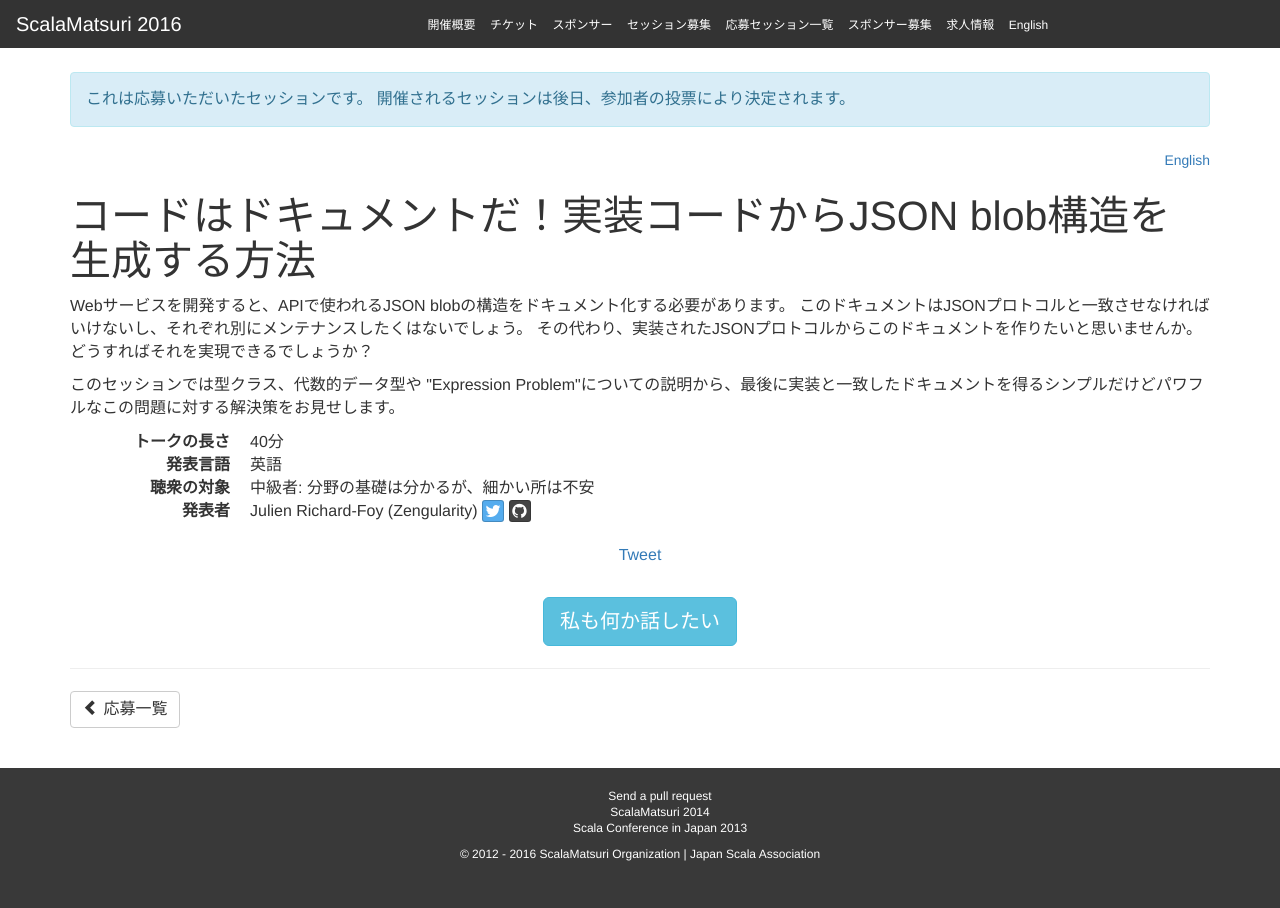
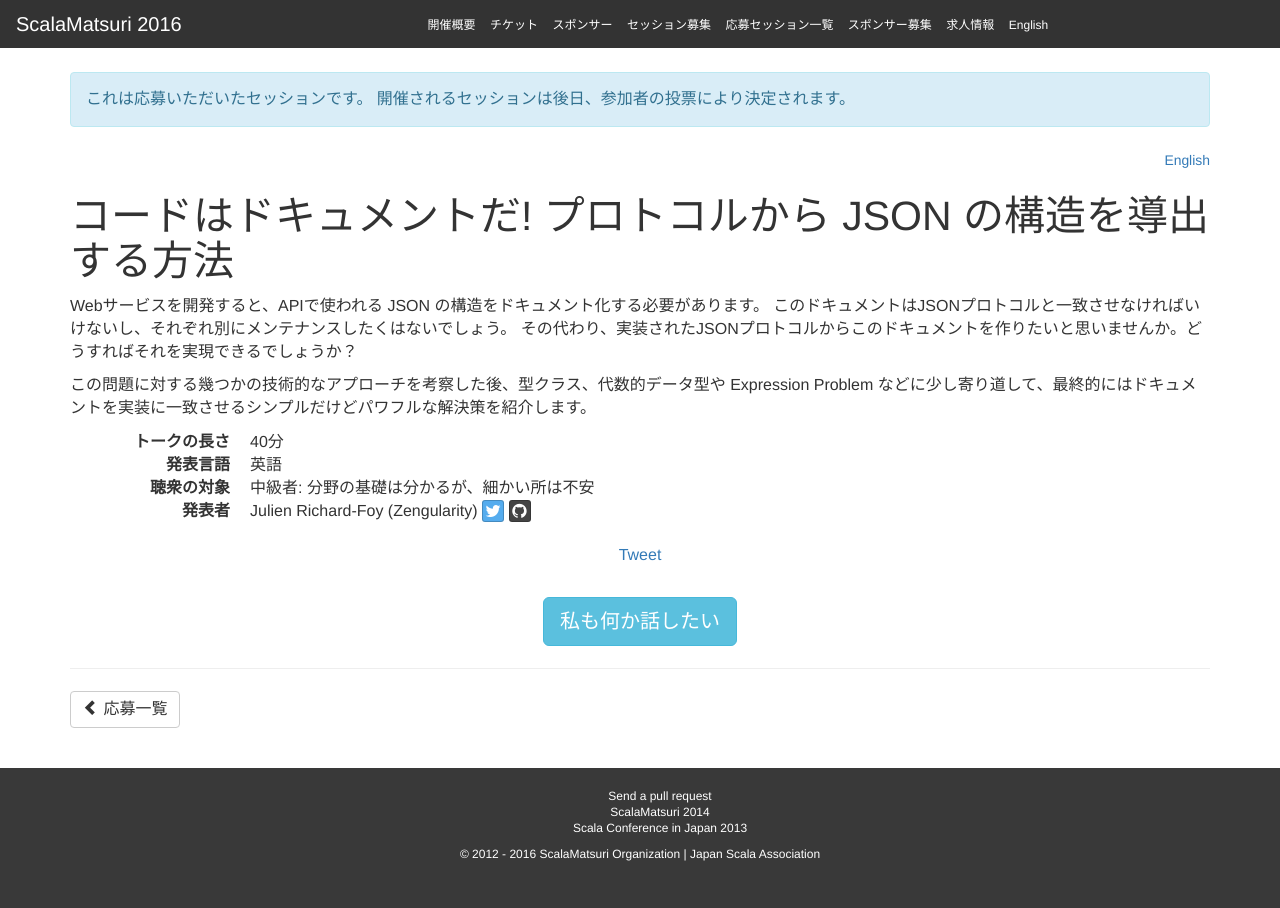
Before and after one commit to scalajp/2016.scalamatsuri.org, a Jekyll site: the page built from _candidates_ja/JulienRichardFoy_2.html, in a window 1280 px wide. Built offline with Jekyll 4.4.1, drawn with Linux system fonts in a browser that asks for light colours; nearby versions of some CDN libraries; comment, search, counter and statistics services are not loaded.

Commit message:
Updated JulienRichardFoy_2.html

```diff
--- a/_candidates_ja/JulienRichardFoy_2.html
+++ b/_candidates_ja/JulienRichardFoy_2.html
@@ -1,6 +1,6 @@
 ---
 name: Julien Richard-Foy
-title: コードはドキュメントだ！実装コードからJSON blob構造を生成する方法
+title: コードはドキュメントだ! プロトコルから JSON の構造を導出する方法
 length: 40
 audience: Intermediate
 language: English
@@ -10,8 +10,8 @@ icon:
 organization: Zengularity
 ---
 <p>
-Webサービスを開発すると、APIで使われるJSON blobの構造をドキュメント化する必要があります。
+Webサービスを開発すると、APIで使われる JSON の構造をドキュメント化する必要があります。
 このドキュメントはJSONプロトコルと一致させなければいけないし、それぞれ別にメンテナンスしたくはないでしょう。
 その代わり、実装されたJSONプロトコルからこのドキュメントを作りたいと思いませんか。どうすればそれを実現できるでしょうか？
 </p>
-<p>このセッションでは型クラス、代数的データ型や "Expression Problem"についての説明から、最後に実装と一致したドキュメントを得るシンプルだけどパワフルなこの問題に対する解決策をお見せします。</p>
+<p>この問題に対する幾つかの技術的なアプローチを考察した後、型クラス、代数的データ型や Expression Problem などに少し寄り道して、最終的にはドキュメントを実装に一致させるシンプルだけどパワフルな解決策を紹介します。</p>
```
